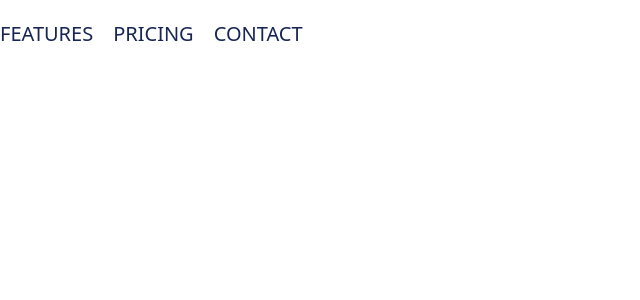
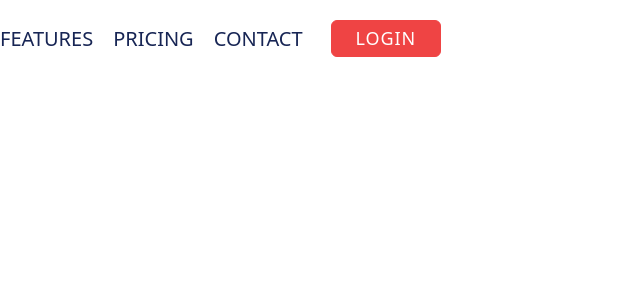
Before and after one commit to AlvesPHGA/lp-bookmark, a Next.js app: page / in a window 1280 px wide. Shown: the top 300 px of the page, without its empty margins (0-640 px from the left). Built offline with nearby package versions, Linux system fonts and the light colour scheme.

Commit message:
feat: create a button component

```diff
--- /dev/null
+++ b/src/components/form/button.tsx
@@ -0,0 +1,10 @@
+import React from 'react';
+
+interface ButtonProps extends React.ComponentProps<'button'> {}
+export default function Button({ children }: ButtonProps) {
+   return (
+      <button className="block px-6 py-1 uppercase rounded-md tracking-wider border border-red-500 bg-red-500 text-white font-medium hover:text-red-500 hover:bg-transparent transition">
+         {children}
+      </button>
+   );
+}
--- a/src/components/global/header/index.tsx
+++ b/src/components/global/header/index.tsx
@@ -1,3 +1,4 @@
+import Button from '@/components/form/button';
 import { Container } from '../componentsGlobal';
 import Nav from './nav';
 
@@ -5,9 +6,9 @@ export default function Header() {
    return (
       <header className="py-5">
          <Container>
-            <div>
+            <div className="flex gap-7 items-center">
                <Nav />
-               <button></button>
+               <Button>Login</Button>
             </div>
          </Container>
       </header>
```
